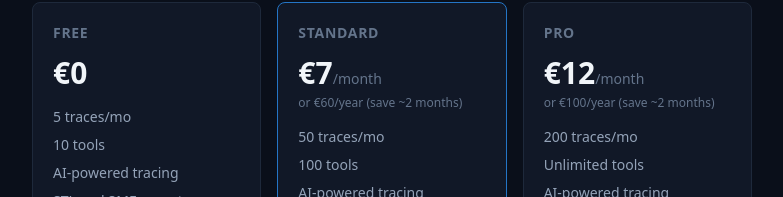
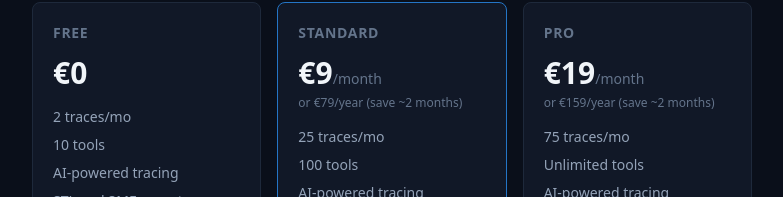
Before and after one commit to tracefinity/tracefinity.net, a Next.js app: page /pricing in a window 1280 px wide. Shown: the part 251-448 px from the top of the page, without its empty margins (248-1031 px from the left). Built offline with nearby package versions, Linux system fonts and the light colour scheme; no server answers.

Commit message:
update pricing: raise prices, lower trace limits for sustainable margins

```diff
--- a/src/app/dashboard/plan-change-section.tsx
+++ b/src/app/dashboard/plan-change-section.tsx
@@ -18,18 +18,18 @@ const allPlans: PlanOption[] = [
   {
     name: "Standard",
     rank: 1,
-    monthlyPrice: "7",
-    yearlyPrice: "60",
-    description: "50 traces/mo, 100 tools",
+    monthlyPrice: "9",
+    yearlyPrice: "79",
+    description: "25 traces/mo, 100 tools",
     priceKey: "STANDARD_MONTHLY",
     annualPriceKey: "STANDARD_YEARLY",
   },
   {
     name: "Pro",
     rank: 2,
-    monthlyPrice: "12",
-    yearlyPrice: "100",
-    description: "200 traces/mo, unlimited tools",
+    monthlyPrice: "19",
+    yearlyPrice: "159",
+    description: "75 traces/mo, unlimited tools",
     priceKey: "PRO_MONTHLY",
     annualPriceKey: "PRO_YEARLY",
   },
@@ -222,7 +222,7 @@ function CancelToFreeCard() {
   return (
     <div className="rounded-lg border border-border bg-surface p-5">
       <h3 className="text-sm font-semibold">Free</h3>
-      <p className="mt-1 text-xs text-text-secondary">5 traces/mo, 10 tools</p>
+      <p className="mt-1 text-xs text-text-secondary">2 traces/mo, 10 tools</p>
       <button
         onClick={() => setConfirm(true)}
         className="mt-3 w-full rounded-lg bg-elevated border border-white/6 px-3 py-2 text-xs font-medium text-text-secondary hover:bg-border-subtle hover:text-text-primary transition-colors"
--- a/src/app/page.tsx
+++ b/src/app/page.tsx
@@ -111,7 +111,7 @@ export default function Home() {
           Start organising your workshop
         </h2>
         <p className="mt-2 text-sm text-text-secondary">
-          Free plan includes 5 traces per month. No card required.
+          Free plan includes 2 traces per month. No card required.
         </p>
         <div className="mt-6 flex justify-center gap-3">
           <Link
--- a/src/app/pricing/page.tsx
+++ b/src/app/pricing/page.tsx
@@ -33,17 +33,17 @@ const plans: Plan[] = [
     tier: "FREE",
     price: "0",
     interval: "forever",
-    traces: "5 traces/mo",
+    traces: "2 traces/mo",
     tools: "10 tools",
     featured: false,
   },
   {
     name: "Standard",
     tier: "STANDARD",
-    price: "7",
+    price: "9",
     interval: "month",
-    annual: "60",
-    traces: "50 traces/mo",
+    annual: "79",
+    traces: "25 traces/mo",
     tools: "100 tools",
     featured: true,
     priceKey: "STANDARD_MONTHLY",
@@ -52,10 +52,10 @@ const plans: Plan[] = [
   {
     name: "Pro",
     tier: "PRO",
-    price: "12",
+    price: "19",
     interval: "month",
-    annual: "100",
-    traces: "200 traces/mo",
+    annual: "159",
+    traces: "75 traces/mo",
     tools: "Unlimited tools",
     featured: false,
     priceKey: "PRO_MONTHLY",
--- a/src/lib/plans.ts
+++ b/src/lib/plans.ts
@@ -6,7 +6,7 @@ export interface PlanLimits {
 }
 
 export const PLAN_LIMITS: Record<PlanTier, PlanLimits> = {
-  FREE: { maxTraces: 5, maxTools: 10 },
-  STANDARD: { maxTraces: 50, maxTools: 100 },
-  PRO: { maxTraces: 200, maxTools: Infinity },
+  FREE: { maxTraces: 2, maxTools: 10 },
+  STANDARD: { maxTraces: 25, maxTools: 100 },
+  PRO: { maxTraces: 75, maxTools: Infinity },
 };
```
